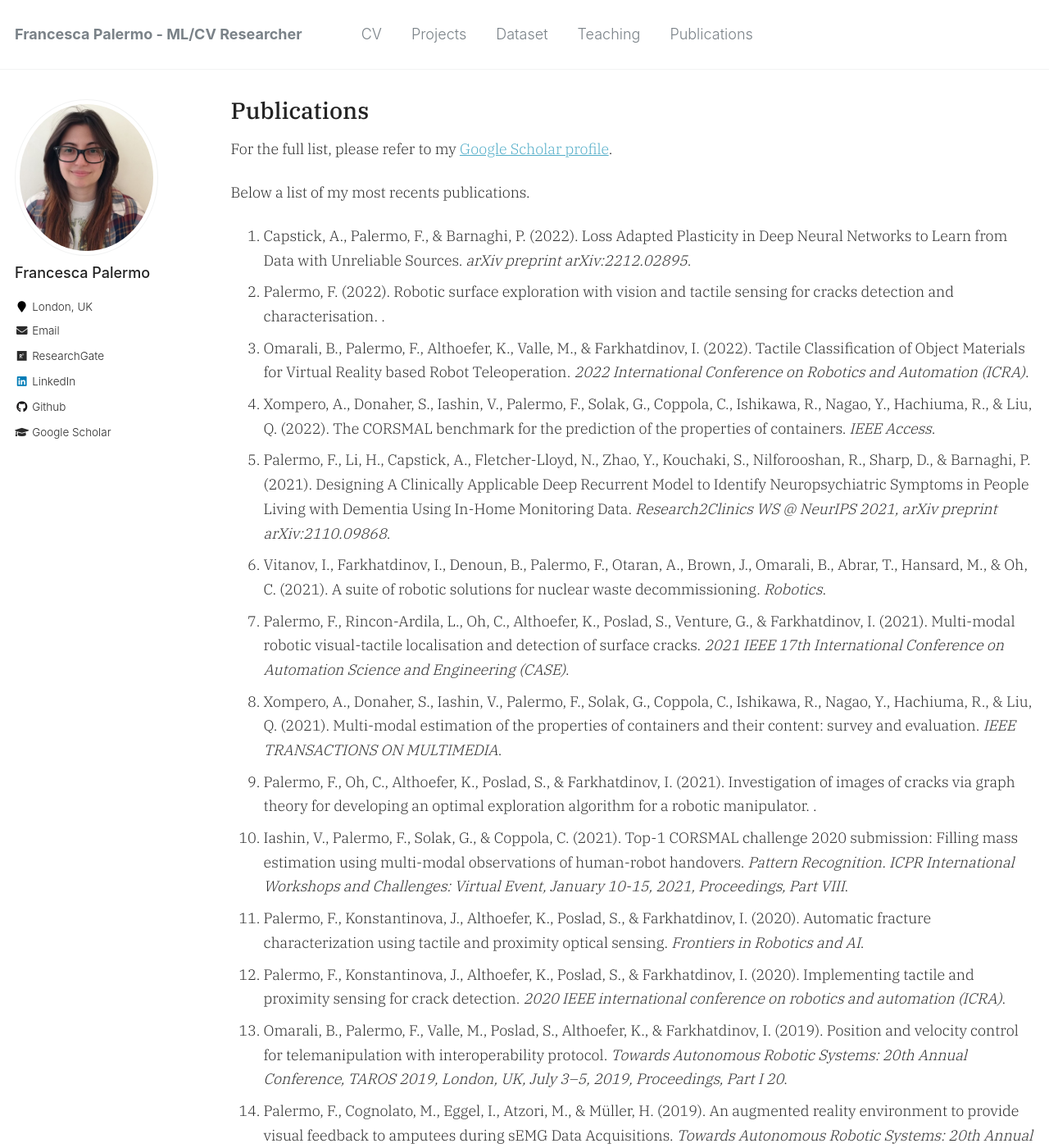
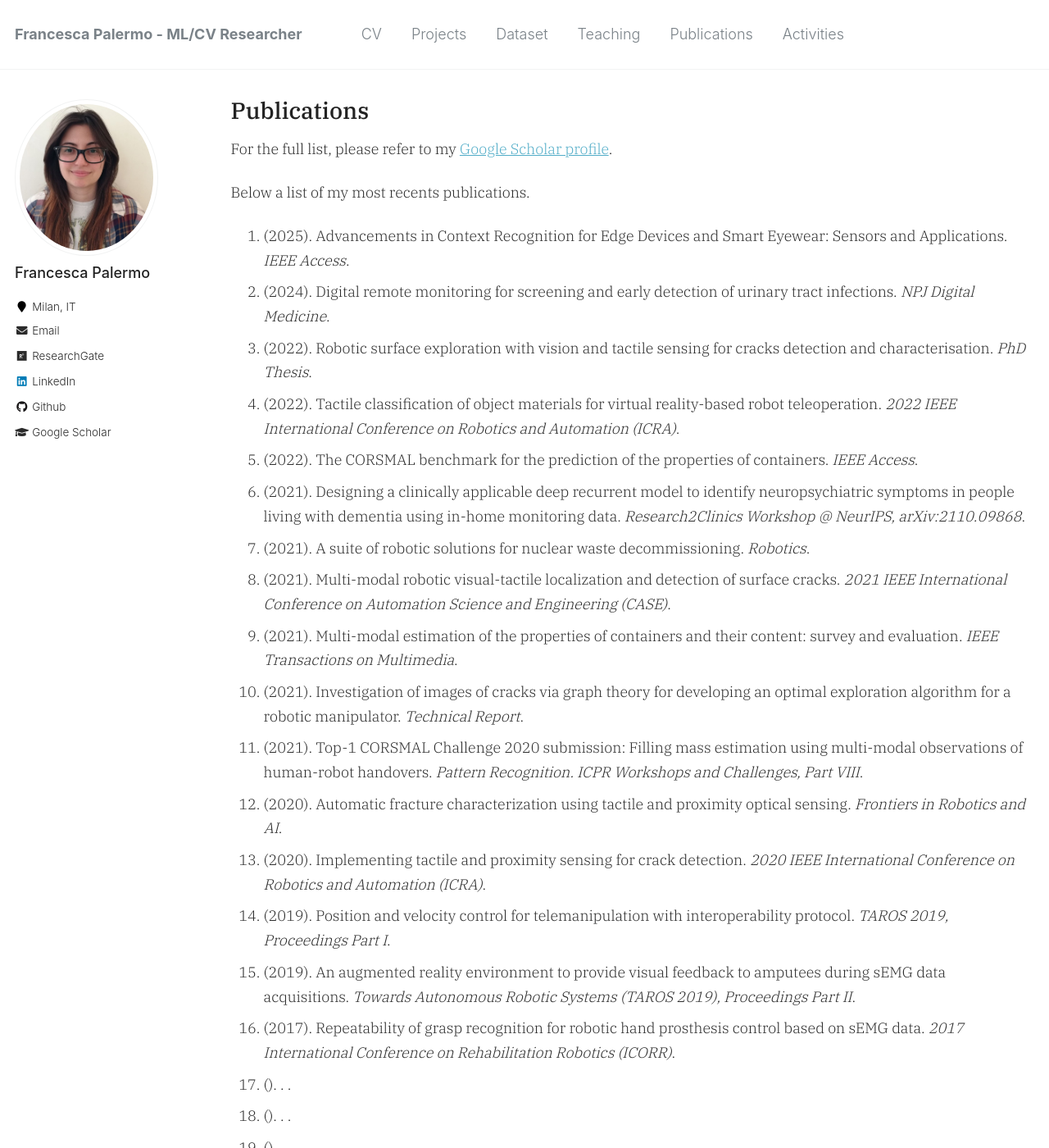
Before and after one commit to francescapalermo/francescapalermo.github.io, a Jekyll site: the page built from _pages/publications.md, in a window 1280 px wide and 1400 px high. Shown: the whole window at 82% size. Built offline with Jekyll 4.4.1, drawn with Linux system fonts in a browser that asks for light colours; some of the changed text lies outside the part shown.

Commit message:
updated citations

```diff
--- a/_config.yml
+++ b/_config.yml
@@ -83,7 +83,7 @@ author:
   name             : "Francesca Palermo"
   avatar           : "profile_fra_reduced.jpg" #"profile.png"
   bio              : ""
-  location         : "London, UK"
+  location         : "Milan, IT"
   employer         :
   pubmed           :
   googlescholar    : "https://scholar.google.ch/citations?user=yB2o5DIAAAAJ&hl=en"
--- a/_data/citations.csv
+++ b/_data/citations.csv
@@ -1,16 +1,32 @@
 Authors,Title,Publication,Volume,Number,Pages,Year,Publisher
-"Palermo, Francesca; Cognolato, Matteo; Gijsberts, Arjan; Müller, Henning; Caputo, Barbara; Atzori, Manfredo; ",Repeatability of grasp recognition for robotic hand prosthesis control based on sEMG data,2017 International Conference on Rehabilitation Robotics (ICORR),,,1154-1159,2017,IEEE
-"Palermo, Francesca; Cognolato, Matteo; Eggel, Ivan; Atzori, Manfredo; Müller, Henning; ",An augmented reality environment to provide visual feedback to amputees during sEMG Data Acquisitions,"Towards Autonomous Robotic Systems: 20th Annual Conference, TAROS 2019, London, UK, July 3–5, 2019, Proceedings, Part II 20",,,3-14,2019,Springer International Publishing
-"Omarali, Bukeikhan; Palermo, Francesca; Valle, Maurizio; Poslad, Stefan; Althoefer, Kaspar; Farkhatdinov, Ildar; ",Position and velocity control for telemanipulation with interoperability protocol,"Towards Autonomous Robotic Systems: 20th Annual Conference, TAROS 2019, London, UK, July 3–5, 2019, Proceedings, Part I 20",,,316-324,2019,Springer International Publishing
-"Palermo, Francesca; Konstantinova, Jelizaveta; Althoefer, Kaspar; Poslad, Stefan; Farkhatdinov, Ildar; ",Implementing tactile and proximity sensing for crack detection,2020 IEEE international conference on robotics and automation (ICRA),,,632-637,2020,IEEE
-"Palermo, Francesca; Konstantinova, Jelizaveta; Althoefer, Kaspar; Poslad, Stefan; Farkhatdinov, Ildar; ",Automatic fracture characterization using tactile and proximity optical sensing,Frontiers in Robotics and AI,7,,513004,2020,Frontiers Media SA
-"Iashin, Vladimir; Palermo, Francesca; Solak, Gökhan; Coppola, Claudio; ",Top-1 CORSMAL challenge 2020 submission: Filling mass estimation using multi-modal observations of human-robot handovers,"Pattern Recognition. ICPR International Workshops and Challenges: Virtual Event, January 10-15, 2021, Proceedings, Part VIII",,,423-436,2021,Springer International Publishing
-"Palermo, Francesca; Oh, Changjae; Althoefer, Kaspar; Poslad, Stefan; Farkhatdinov, Ildar; ",Investigation of images of cracks via graph theory for developing an optimal exploration algorithm for a robotic manipulator,,,,,2021,
-"Xompero, Alessio; Donaher, Santiago; Iashin, Vladimir; Palermo, Francesca; Solak, Gökhan; Coppola, Claudio; Ishikawa, Reina; Nagao, Yuichi; Hachiuma, Ryo; Liu, Qi; ",Multi-modal estimation of the properties of containers and their content: survey and evaluation,IEEE TRANSACTIONS ON MULTIMEDIA,,,1,2021,
-"Palermo, Francesca; Rincon-Ardila, Liz; Oh, Changjae; Althoefer, Kaspar; Poslad, Stefan; Venture, Gentiane; Farkhatdinov, Ildar; ",Multi-modal robotic visual-tactile localisation and detection of surface cracks,2021 IEEE 17th International Conference on Automation Science and Engineering (CASE),,,1806-1811,2021,IEEE
-"Vitanov, Ivan; Farkhatdinov, Ildar; Denoun, Brice; Palermo, Francesca; Otaran, Ata; Brown, Joshua; Omarali, Bukeikhan; Abrar, Taqi; Hansard, Miles; Oh, Changjae; ",A suite of robotic solutions for nuclear waste decommissioning,Robotics,10,4,112,2021,MDPI
-"Palermo, Francesca; Li, Honglin; Capstick, Alexander; Fletcher-Lloyd, Nan; Zhao, Yuchen; Kouchaki, Samaneh; Nilforooshan, Ramin; Sharp, David; Barnaghi, Payam; ",Designing A Clinically Applicable Deep Recurrent Model to Identify Neuropsychiatric Symptoms in People Living with Dementia Using In-Home Monitoring Data,"Research2Clinics WS @ NeurIPS 2021, arXiv preprint arXiv:2110.09868",,,,2021,
-"Xompero, Alessio; Donaher, Santiago; Iashin, Vladimir; Palermo, Francesca; Solak, Gökhan; Coppola, Claudio; Ishikawa, Reina; Nagao, Yuichi; Hachiuma, Ryo; Liu, Qi; ",The CORSMAL benchmark for the prediction of the properties of containers,IEEE Access,10,,41388-41402,2022,IEEE
-"Omarali, Bukeikhan; Palermo, Francesca; Althoefer, Kaspar; Valle, Maurizio; Farkhatdinov, Ildar; ",Tactile Classification of Object Materials for Virtual Reality based Robot Teleoperation,2022 International Conference on Robotics and Automation (ICRA),,,9288-9294,2022,IEEE
-"Palermo, Francesca; ",Robotic surface exploration with vision and tactile sensing for cracks detection and characterisation,,,,,2022,
-"Capstick, Alexander; Palermo, Francesca; Barnaghi, Payam; ",Loss Adapted Plasticity in Deep Neural Networks to Learn from Data with Unreliable Sources,arXiv preprint arXiv:2212.02895,,,,2022,
+"F. Palermo; M. Cognolato; A. Gijsberts; H. Müller; B. Caputo; M. Atzori",Repeatability of grasp recognition for robotic hand prosthesis control based on sEMG data,2017 International Conference on Rehabilitation Robotics (ICORR),,,1154-1159,2017,IEEE
+
+"F. Palermo; M. Cognolato; I. Eggel; M. Atzori; H. Müller",An augmented reality environment to provide visual feedback to amputees during sEMG data acquisitions,"Towards Autonomous Robotic Systems (TAROS 2019), Proceedings Part II",,,3-14,2019,Springer International Publishing
+
+"B. Omarali; F. Palermo; M. Valle; S. Poslad; K. Althoefer; I. Farkhatdinov",Position and velocity control for telemanipulation with interoperability protocol,"TAROS 2019, Proceedings Part I",,,316-324,2019,Springer International Publishing
+
+"F. Palermo; J. Konstantinova; K. Althoefer; S. Poslad; I. Farkhatdinov",Implementing tactile and proximity sensing for crack detection,2020 IEEE International Conference on Robotics and Automation (ICRA),,,632-637,2020,IEEE
+
+"F. Palermo; J. Konstantinova; K. Althoefer; S. Poslad; I. Farkhatdinov",Automatic fracture characterization using tactile and proximity optical sensing,Frontiers in Robotics and AI,7,,513004,2020,Frontiers Media SA
+
+"V. Iashin; F. Palermo; G. Solak; C. Coppola",Top-1 CORSMAL Challenge 2020 submission: Filling mass estimation using multi-modal observations of human-robot handovers,"Pattern Recognition. ICPR Workshops and Challenges, Part VIII",,,423-436,2021,Springer International Publishing
+
+"F. Palermo; C. Oh; K. Althoefer; S. Poslad; I. Farkhatdinov",Investigation of images of cracks via graph theory for developing an optimal exploration algorithm for a robotic manipulator,Technical Report,,,,2021,
+
+"A. Xompero; S. Donaher; V. Iashin; F. Palermo; G. Solak; C. Coppola; R. Ishikawa; Y. Nagao; R. Hachiuma; Q. Liu",Multi-modal estimation of the properties of containers and their content: survey and evaluation,IEEE Transactions on Multimedia,,,1-?,2021,IEEE
+
+"F. Palermo; L. Rincon-Ardila; C. Oh; K. Althoefer; S. Poslad; G. Venture; I. Farkhatdinov",Multi-modal robotic visual-tactile localization and detection of surface cracks,2021 IEEE International Conference on Automation Science and Engineering (CASE),,,1806-1811,2021,IEEE
+
+"I. Vitanov; I. Farkhatdinov; B. Denoun; F. Palermo; A. Otaran; J. Brown; B. Omarali; T. Abrar; M. Hansard; C. Oh",A suite of robotic solutions for nuclear waste decommissioning,Robotics,10,4,112,2021,MDPI
+
+"F. Palermo; H. Li; A. Capstick; N. Fletcher-Lloyd; Y. Zhao; S. Kouchaki; R. Nilforooshan; D. Sharp; P. Barnaghi",Designing a clinically applicable deep recurrent model to identify neuropsychiatric symptoms in people living with dementia using in-home monitoring data,"Research2Clinics Workshop @ NeurIPS, arXiv:2110.09868",,,,2021,
+
+"A. Xompero; S. Donaher; V. Iashin; F. Palermo; G. Solak; C. Coppola; R. Ishikawa; Y. Nagao; R. Hachiuma; Q. Liu",The CORSMAL benchmark for the prediction of the properties of containers,IEEE Access,10,,41388-41402,2022,IEEE
+
+"B. Omarali; F. Palermo; K. Althoefer; M. Valle; I. Farkhatdinov",Tactile classification of object materials for virtual reality-based robot teleoperation,2022 IEEE International Conference on Robotics and Automation (ICRA),,,9288-9294,2022,IEEE
+
+"F. Palermo",Robotic surface exploration with vision and tactile sensing for cracks detection and characterisation,PhD Thesis,,,,2022,Queen Mary University of London
+
+"A. Capstick; F. Palermo; K. Zakka; N. Fletcher-Lloyd; C. Walsh; T. Cui; ...",Digital remote monitoring for screening and early detection of urinary tract infections,NPJ Digital Medicine,7,1,11,2024,Nature Publishing Group
+
+"F. Palermo; et al.",Advancements in Context Recognition for Edge Devices and Smart Eyewear: Sensors and Applications,IEEE Access,,,1-?,2025,IEEE
--- a/_data/navigation.yml
+++ b/_data/navigation.yml
@@ -15,3 +15,6 @@ main:
 
   - title: "Publications"
     url: /publications/
+
+  - title: "Activities"
+    url: /activities/
```
Also changed, not shown: _pages/activities.md (added, +50 -0 lines).
